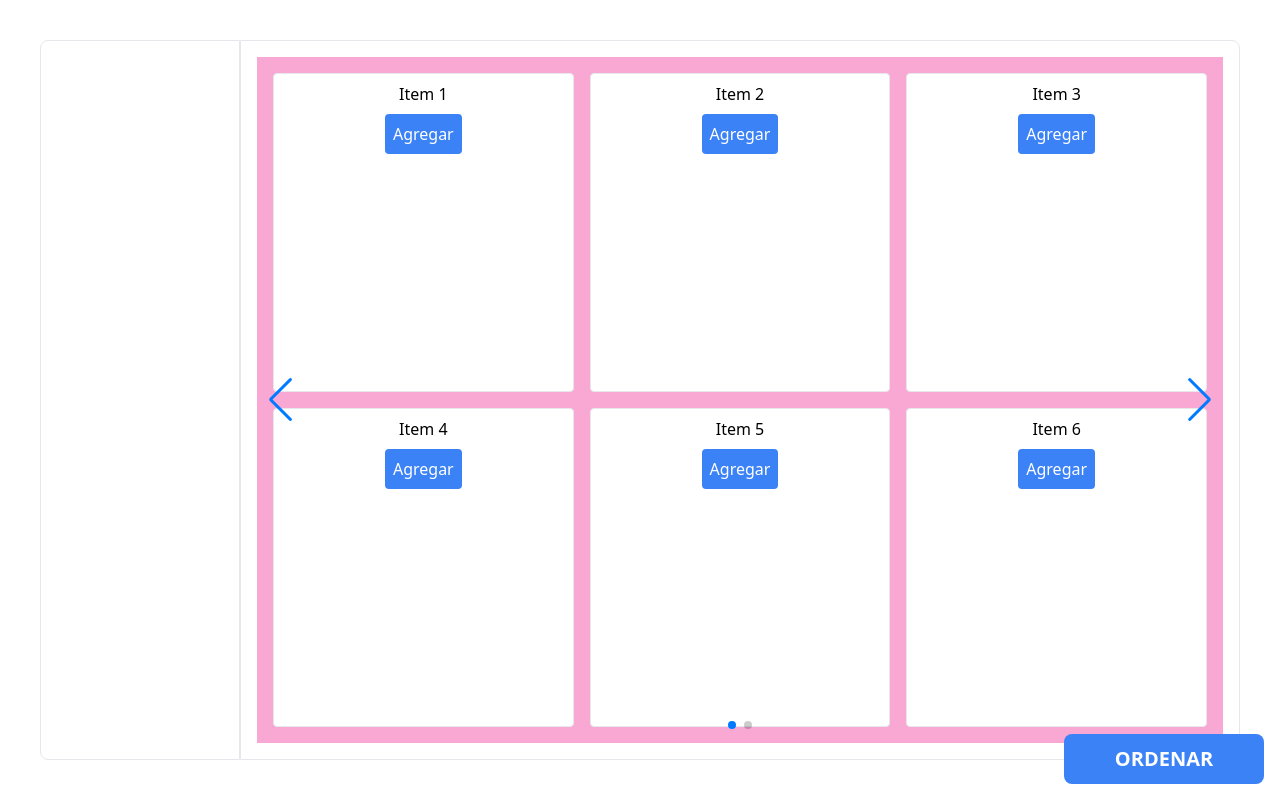
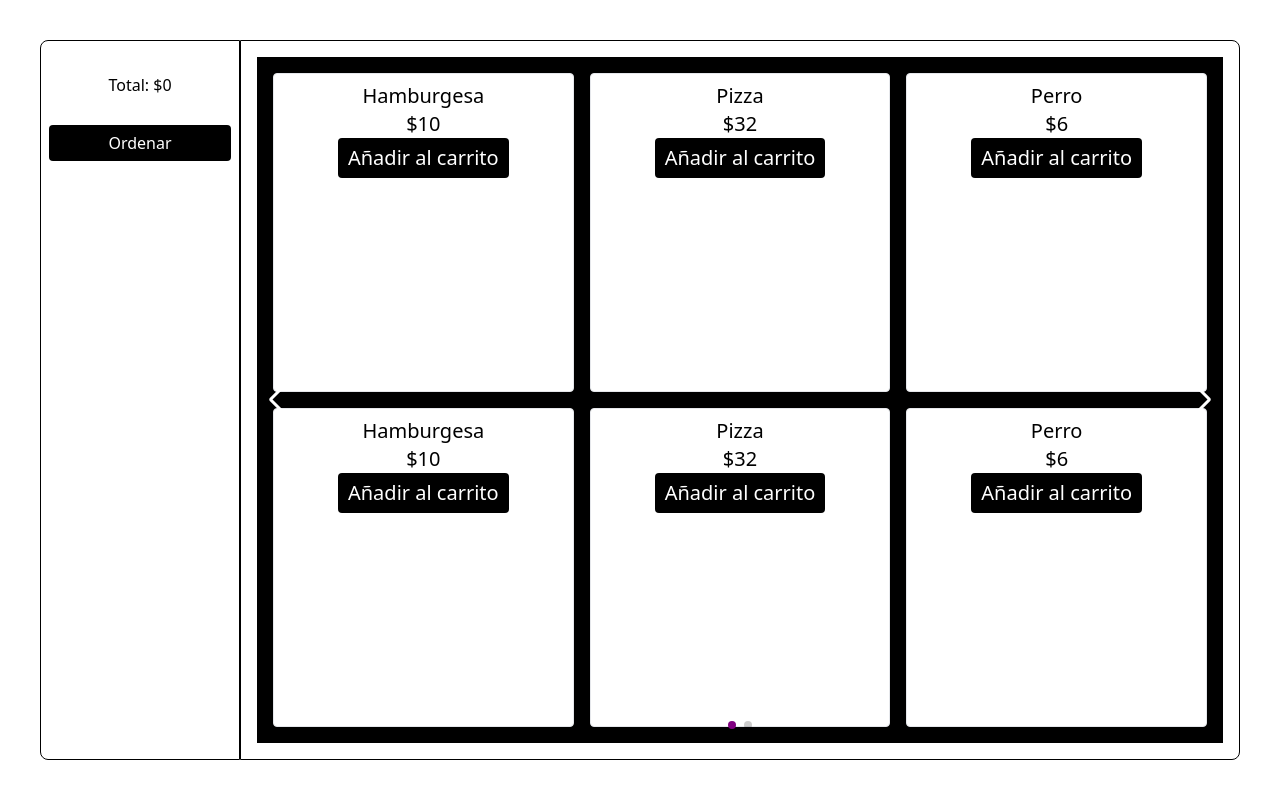
Before and after one commit to DevSteven1/RestauranteVPS, a PHP site: page /pages/Menu.php in a window 1280 px wide. Run offline with PHP 8.4, Linux system fonts and the light colour scheme.

Commit message:
black-white

```diff
--- a/pages/Menu.php
+++ b/pages/Menu.php
@@ -7,14 +7,14 @@ if (!isset($_SESSION['cart'])) {
 
 if ($_SERVER['REQUEST_METHOD'] === 'POST' && isset($_POST['add_to_cart'])) {
     $itemToAdd = $_POST['item_name'];
-    if (!in_array($itemToAdd, $_SESSION['cart'])) {
-        $_SESSION['cart'][] = $itemToAdd;
-    }
+    $_SESSION['cart'][] = $itemToAdd;
 }
 
 if ($_SERVER['REQUEST_METHOD'] === 'POST' && isset($_POST['order'])) {
+    // Aquí puedes agregar el código para enviar los datos a la base de datos.
+    // Por ahora, solo muestra una alerta.
+    echo "<script>alert('¡Tu pedido ha sido realizado con éxito!');</script>";
     $_SESSION['cart'] = [];
-    echo "<script>alert('¡Tu pedido ha sido realizado con éxito!');</script>";
 }
 
 // Handle remove item from cart
@@ -38,60 +38,86 @@ if ($_SERVER['REQUEST_METHOD'] === 'POST' && isset($_POST['remove_item'])) {
         .cart-item {
             margin-bottom: 5px;
             padding: 5px;
-            border: 1px solid #ccc;
+            border: 1px solid black;
             border-radius: 5px;
         }
 
         .cart-btn {
-            background-color: #ff4d4d;
+            background-color: black;
             color: white;
             border: none;
             padding: 6px 10px;
             border-radius: 4px;
             cursor: pointer;
         }
+
+        .swiper-button-next,
+        .swiper-button-prev {
+            color: white;
+        }
+
+        .swiper-pagination-bullet {
+            background-color: black;
+        }
+
+        .swiper-pagination-bullet-active {
+            background-color: purple;
+        }
     </style>
 </head>
 <body class="grid grid-cols-12 w-screen h-screen p-10">
-    <form method="post" class="col-span-2 p-1 grid grid-rows-12 border rounded-s-lg">
-        <div class="row-span-11 flex flex-col space-y-5 rounded-lg w-full p-1">
+    <form method="post" class="col-span-2 p-1 grid grid-rows-12 border border-black rounded-s-lg">
+        <div class=" row-span-12 flex flex-col space-y-5 rounded-lg p-1">
             <?php
+            $totalPrice = 0;
+            $jsonData = file_get_contents('data.json');
+            $items = json_decode($jsonData, true);
+
             foreach ($_SESSION['cart'] as $item) {
+                foreach ($items as $product) {
+                    if ($product['name'] === $item) {
+                        $price = $product['price'];
+                        $totalPrice += $price;
+                        break;
+                    }
+                }
                 echo ("
                     <div class='cart-item bg-white rounded flex items-center justify-between'>
-                        $item
+                        $item - $$price
                         <form method='post'>
                             <input type='hidden' name='item_name' value='$item'>
-                            <button type='submit' name='remove_item' class='bg-red-200'>borrar</button>
+                            <button type='submit' name='remove_item' class='bg-black text-md text-white border rounded-lg p-1'>BORRAR</button>
                         </form>
                     </div>
                 ");
             }
+            echo "<div class='text-center bg-white p-2 rounded mt-4'>Total: $$totalPrice</div>";
             ?>
+            <button type="submit" name="order" class="cart-btn">Ordenar</button>
         </div>
     </form>
-    <section class="col-span-10 p-4 rounded-e-lg border">
+    <section class="col-span-10 p-4 rounded-e-lg border border-black">
         <div class="swiper mySwiper w-full h-full">
             <div class="swiper-wrapper">
                 <?php
-                $jsonData = file_get_contents('data.json');
-                $items = json_decode($jsonData, true);
                 $itemsPerSlide = 6; // 3 items per row, 2 rows per slide
                 $totalItems = count($items);
                 $totalSlides = ceil($totalItems / $itemsPerSlide);
 
                 for ($slideIndex = 0; $slideIndex < $totalSlides; $slideIndex++) {
-                    echo "<div class='swiper-slide bg-pink-300 grid grid-cols-3 grid-rows-2 gap-4 p-4'>";
+                    echo "<div class='swiper-slide bg-black text-xl grid grid-cols-3 grid-rows-2 gap-4 p-4'>";
                     for ($itemIndex = 0; $itemIndex < $itemsPerSlide; $itemIndex++) {
                         $currentIndex = ($slideIndex * $itemsPerSlide) + $itemIndex;
                         if ($currentIndex < $totalItems) {
                             $itemName = $items[$currentIndex]['name'];
+                            $price = $items[$currentIndex]["price"];
                             echo "
                                 <div class='item flex flex-col items-center border p-2 bg-white rounded'>
-                                    <span>$itemName</span>
+                                    <p class='item-name'>$itemName</p>
+                                    <p class='item-price'>$$price</p>
                                     <form method='post'>
                                         <input type='hidden' name='item_name' value='$itemName'>
-                                        <button type='submit' name='add_to_cart' class='mt-2 p-2 bg-blue-500 text-white rounded'>Agregar</button>
+                                        <button type='submit' name='add_to_cart' class='cart-btn'>Añadir al carrito</button>
                                     </form>
                                 </div>
                             ";
@@ -101,30 +127,25 @@ if ($_SERVER['REQUEST_METHOD'] === 'POST' && isset($_POST['remove_item'])) {
                 }
                 ?>
             </div>
+            <div class="swiper-pagination"></div>
             <div class="swiper-button-next"></div>
             <div class="swiper-button-prev"></div>
-            <div class="swiper-pagination"></div>
         </div>
     </section>
-
-    <!-- Ordenar fuera de la rejilla -->
-    <div class="absolute z-10 bottom-4 right-4">
-        <form method="post">
-            <input type="submit" class="text-xl border rounded-lg h-[50px] w-[200px] bg-blue-500 text-white font-bold cart-btn" name="order" value="ORDENAR"></input>
-        </form>
-    </div>
-
     <script src="https://cdn.jsdelivr.net/npm/swiper@11/swiper-bundle.min.js"></script>
     <script>
-        var swiper = new Swiper(".mySwiper", {
+        var swiper = new Swiper('.mySwiper', {
+            slidesPerView: 1,
+            spaceBetween: 10,
             pagination: {
-                el: ".swiper-pagination",
+                el: '.swiper-pagination',
+                clickable: true,
             },
             navigation: {
-                nextEl: ".swiper-button-next",
-                prevEl: ".swiper-button-prev",
+                nextEl: '.swiper-button-next',
+                prevEl: '.swiper-button-prev',
             },
-            loop: true,
+            loop:true
         });
     </script>
 </body>
--- a/pages/data.json
+++ b/pages/data.json
@@ -1,12 +1,14 @@
 [
-    {"name": "Item 1"},
-    {"name": "Item 2"},
-    {"name": "Item 3"},
-    {"name": "Item 4"},
-    {"name": "Item 5"},
-    {"name": "Item 6"},
-    {"name": "Item 7"},
-    {"name": "Item 8"},
-    {"name": "Item 9"},
-    {"name": "Item 10"}
+    {"name": "Hamburgesa","price":10.000},
+    {"name": "Pizza","price":32.000},
+    {"name": "Perro","price":6.00},
+    {"name": "Hamburgesa","price":10.000},
+    {"name": "Pizza","price":32.000},
+    {"name": "Perro","price":6.00},
+    {"name": "Hamburgesa","price":10.000},
+    {"name": "Pizza","price":32.000},
+    {"name": "Perro","price":6.00},
+    {"name": "Hamburgesa","price":10.000},
+    {"name": "Pizza","price":32.000},
+    {"name": "Perro","price":6.00}
 ]
```
